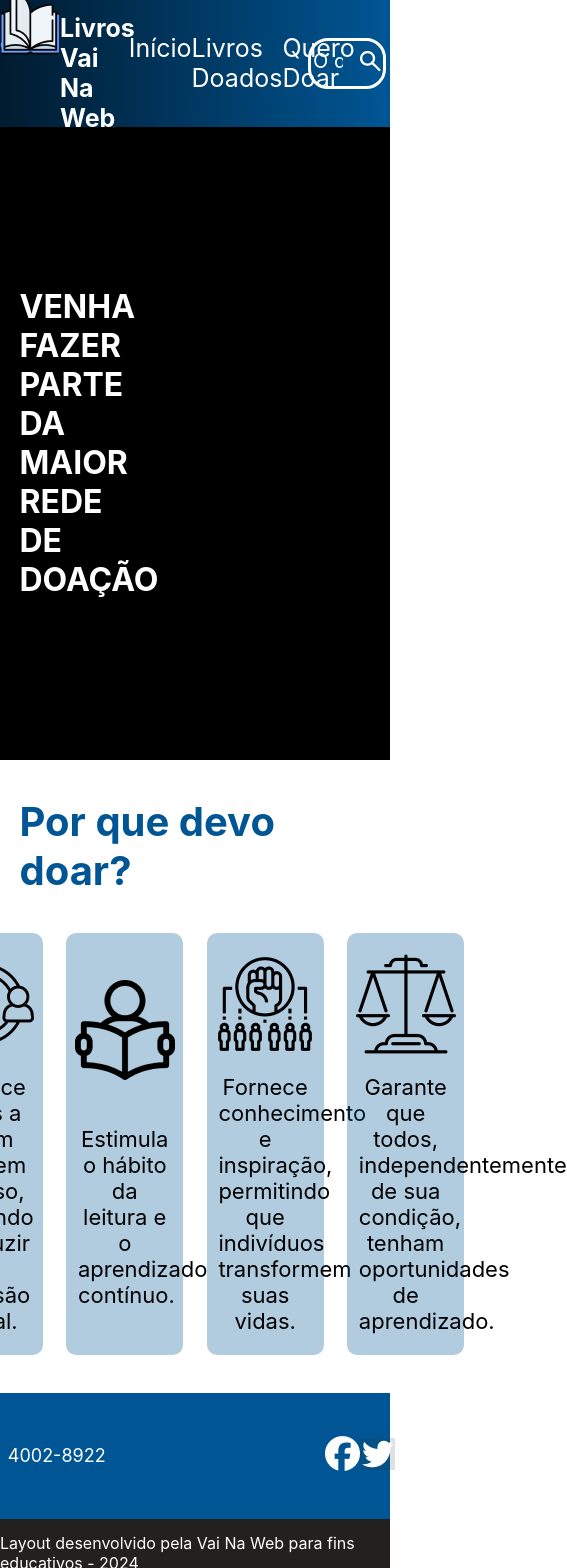
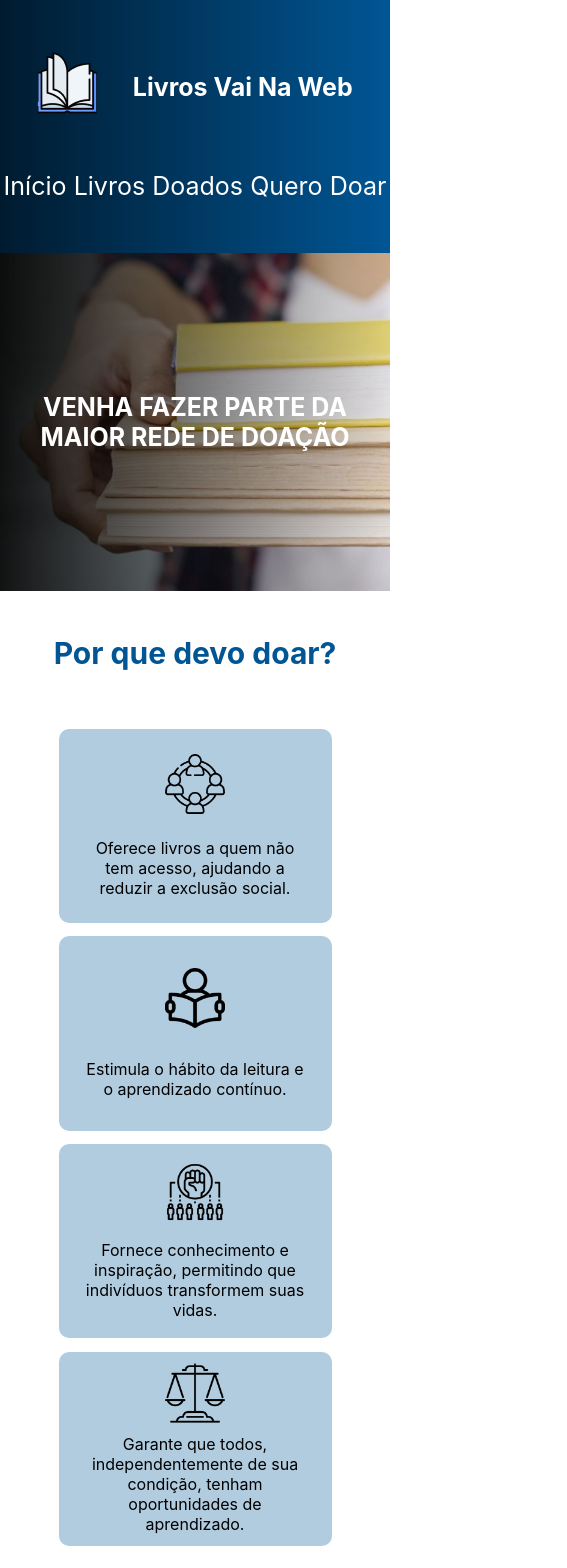
Before and after one commit to hugoffranca/desafioVaiNoLivro, a React (Vite) app: page / in a window 390 px wide. Shown: the top 1568 px of the page, 567 px wide, since content can reach past the window. Built offline with nearby package versions, Linux system fonts and the light colour scheme.

Commit message:
feat: adicionando responsividade mobile

```diff
--- a/src/components/footer/footer.module.scss
+++ b/src/components/footer/footer.module.scss
@@ -25,3 +25,27 @@
   justify-content: center;
   color: #ffff;
 }
+
+@media (max-width: 780px) {
+  .contatosFooter {
+    flex-direction: column;
+    height: 13vh;
+    border: red 2px solid;
+    p {
+      padding-top: 15px;
+    }
+
+    nav {
+      width: 70%;
+    }
+  }
+
+  .copyright {
+    font-size: 12px;
+
+    p {
+      width: 55%;
+      text-align: center;
+    }
+  }
+}
--- a/src/components/header/header.module.scss
+++ b/src/components/header/header.module.scss
@@ -53,6 +53,7 @@ header {
     border: none;
     width: 60%;
     height: 5vh;
+    outline: none;
 
     &::placeholder {
       color: #fff;
@@ -66,3 +67,22 @@ header {
     cursor: pointer;
   }
 }
+
+@media (max-width: 780px) {
+  header {
+    flex-direction: column;
+    justify-content: space-evenly;
+    height: 30vh;
+  }
+
+  .logoHeader {
+    width: 90%;
+  }
+
+  .navHeader {
+    width: 100%;
+  }
+  .barraDeBusca {
+    display: none;
+  }
+}
--- a/src/pages/inicio/inicio.module.scss
+++ b/src/pages/inicio/inicio.module.scss
@@ -50,3 +50,44 @@
     width: 80%;
   }
 }
+
+@media (max-width: 780px) {
+  .secaoH2 {
+    background-position: center;
+    height: 40vh;
+
+    h2 {
+      width: 90%;
+      font-size: 25px;
+      text-align: center;
+    }
+  }
+
+  .porqueDoarSection {
+    height: 120vh;
+
+    h2 {
+      font-size: 30px;
+      text-align: center;
+    }
+  }
+
+  .cardsInicio {
+    height: 100vh;
+    flex-direction: column;
+    align-items: center;
+
+    section {
+      width: 70%;
+      height: 23vh;
+
+      p {
+        font-size: 16px;
+      }
+
+      img {
+        width: 22%;
+      }
+    }
+  }
+}
--- a/src/pages/livrosDoados/livrosDoados.module.scss
+++ b/src/pages/livrosDoados/livrosDoados.module.scss
@@ -29,3 +29,20 @@
     text-align: center;
   }
 }
+
+@media (max-width: 780px) {
+  .livrosDoadosSection {
+    h2 {
+      height: 10vh;
+    }
+  }
+  .containerCards {
+    display: flex;
+    flex-direction: column;
+    align-items: center;
+
+    section {
+      width: 60%;
+    }
+  }
+}
--- a/src/pages/queroDoar/queroDoar.module.scss
+++ b/src/pages/queroDoar/queroDoar.module.scss
@@ -50,3 +50,23 @@ form {
     padding-right: 0;
   }
 }
+
+@media (max-width: 780px) {
+  .queroDoarSection {
+    width: 60vh;
+
+    p {
+      font-size: 18px;
+      width: 60%;
+      text-align: center;
+    }
+  }
+
+  form {
+    width: 70%;
+
+    h2 {
+      font-size: 20px;
+    }
+  }
+}
```
